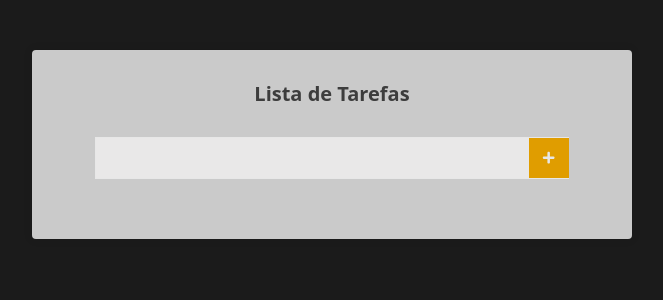
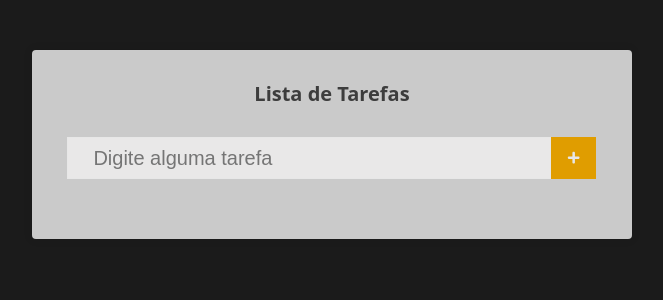
Before and after one commit to Oivlisfriend/Lista_de_tarefas_Taks_list, a React (Create React App) app: page / in a window 1280 px wide. Shown: the top 300 px of the page, without its empty margins (308-971 px from the left). Built offline with nearby package versions, Linux system fonts and the light colour scheme.

Commit message:
mudança na paleta de cor e no botão

```diff
--- a/src/components/Form/index.css
+++ b/src/components/Form/index.css
@@ -2,31 +2,31 @@
   margin-top: 30px;
   display: flex;
   align-items: center;
-  justify-content: center;
+
 
 }
 
 .form input[type="text"] {
   height: 40px;
-  padding: 0 20px;
+  padding: 0 25px;
   font-size: 20px;
   border: .6px solid rgb(231, 231, 231);
   min-width: 80%;
-  color: #3d3d3d;
   background-color: #e9e8e8;
+  color: rgb(231, 231, 231);
+  margin-left: 1%;
 }
 
 
 
 .form button[type="submit"] {
   border: none;
-  height: 40px;
-  width: 40px;
+  height: 41.2px;
+  width: 45px;
   background: #E09D00;
   color: rgb(231, 231, 231);
   display: flex;
   align-items: center;
   justify-content: center;
   cursor: pointer;
-  margin-left: -40px;
 }
--- a/src/components/Form/index.js
+++ b/src/components/Form/index.js
@@ -6,7 +6,7 @@ import PropTypes from 'prop-types';
 export default function Form({ handleSubmit, handleChange, novaTarefa }) {
   return (
     <form onSubmit={handleSubmit} action="#" className="form">
-      <input onChange={handleChange} type="text" value={novaTarefa} />
+      <input onChange={handleChange} type="text" placeholder="Digite alguma tarefa" value={novaTarefa} />
       <button type="submit"> <FaPlus /></button>
     </form>
   );
--- a/src/components/Main.css
+++ b/src/components/Main.css
@@ -7,7 +7,9 @@
   box-shadow: 0 0 10px rgba(0, 0, 0, 0.1);
   color: #3d3d3d;
   font-family: 'Open Sans', Arial, sans-serif;
-
+  justify-content: center;
+  align-items: center;
+  text-align: center;
 }
 
 .main h1 {
```
